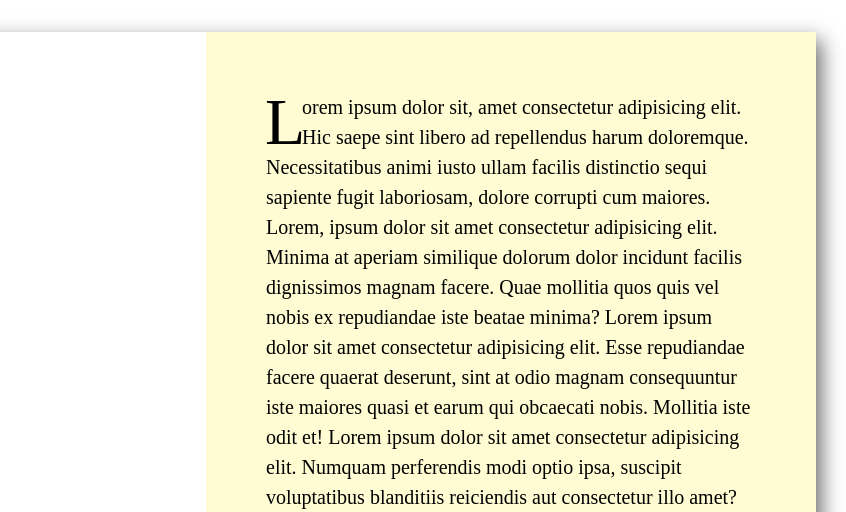
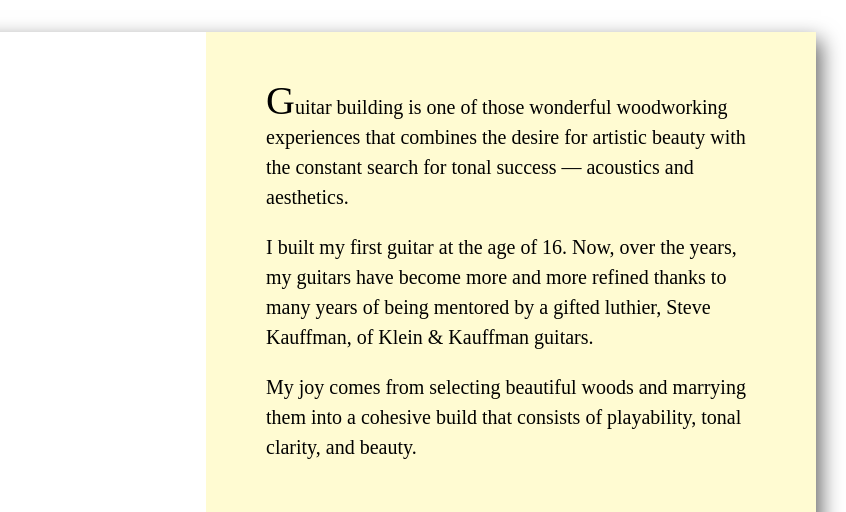
Before and after one commit to bobmonsour/jdadamsguitars, an Eleventy site: page src/index.njk in a window 1280 px wide. Shown: the part 156-668 px from the top of the page, 434-1280 px from the left. Built offline with nearby package versions, Linux system fonts and the light colour scheme; Eleventy itself is replaced by a stand-in of ours; files that its build step writes are made by us from their sources; files whose address does not match are found by name.

Commit message:
Added front page copy

```diff
--- a/src/_includes/css/main.css
+++ b/src/_includes/css/main.css
@@ -65,8 +65,12 @@ img[width][height] {
   padding-block: 3em;
   padding-inline: 3em;
 }
-.hero-text::first-letter {
-  initial-letter: 2;
+.hero-text p {
+  margin-block-end: 1em;
+}
+.p1::first-letter {
+  font-size: 2em;
+  line-height: 0em;
 }
 
 .photos {
--- a/src/index.njk
+++ b/src/index.njk
@@ -14,7 +14,11 @@ permalink: /index.html
       <div class="hero-image">
         {% image "src/images/mm-artwork.jpg", "image.alt", "100vw" %}
       </div>
-      <p class="hero-text">Lorem ipsum dolor sit, amet consectetur adipisicing elit. Hic saepe sint libero ad repellendus harum doloremque. Necessitatibus animi iusto ullam facilis distinctio sequi sapiente fugit laboriosam, dolore corrupti cum maiores. Lorem, ipsum dolor sit amet consectetur adipisicing elit. Minima at aperiam similique dolorum dolor incidunt facilis dignissimos magnam facere. Quae mollitia quos quis vel nobis ex repudiandae iste beatae minima? Lorem ipsum dolor sit amet consectetur adipisicing elit. Esse repudiandae facere quaerat deserunt, sint at odio magnam consequuntur iste maiores quasi et earum qui obcaecati nobis. Mollitia iste odit et! Lorem ipsum dolor sit amet consectetur adipisicing elit. Numquam perferendis modi optio ipsa, suscipit voluptatibus blanditiis reiciendis aut consectetur illo amet? Nesciunt quam quia sed nemo.</p>
+      <div class="hero-text">
+        <p class="p1">Guitar building is one of those wonderful woodworking experiences that combines the desire for artistic beauty with the constant search for tonal success &mdash; acoustics and aesthetics.</p>
+        <p>I built my first guitar at the age of 16. Now, over the years, my guitars have become more and more refined thanks to many years of being mentored by a gifted luthier, Steve Kauffman, of Klein & Kauffman guitars.</p>
+        <p>My joy comes from selecting beautiful woods and marrying them into a cohesive build that consists of playability, tonal clarity, and beauty.</p>
+      </div>
     </div>
     <div class="photos">
       {% image "src/images/g1.jpg", "image.alt", "100vw" %}
```
Also changed, not shown: src/images/about-text.jpg (deleted).
